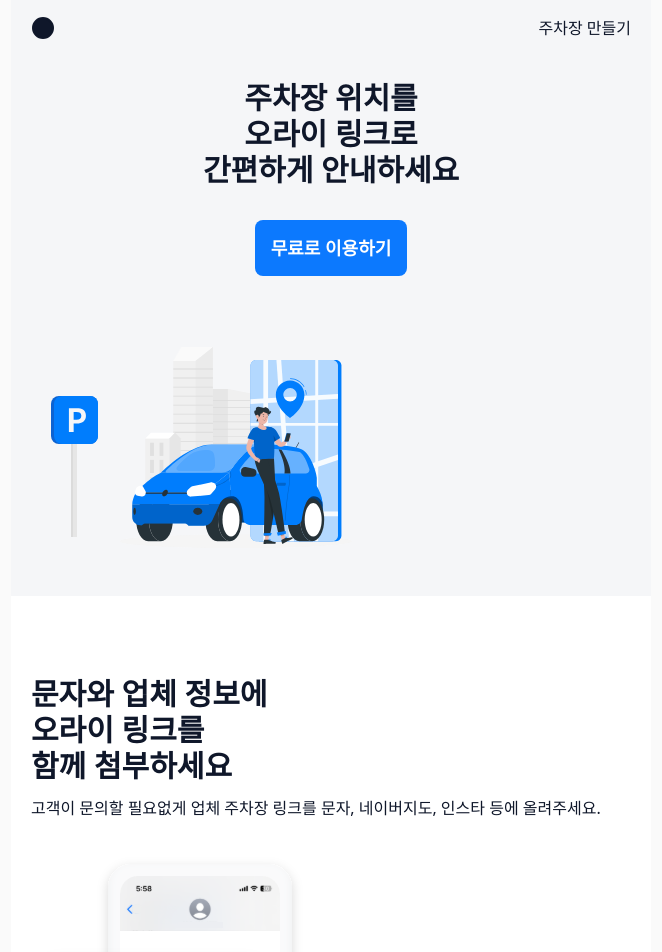
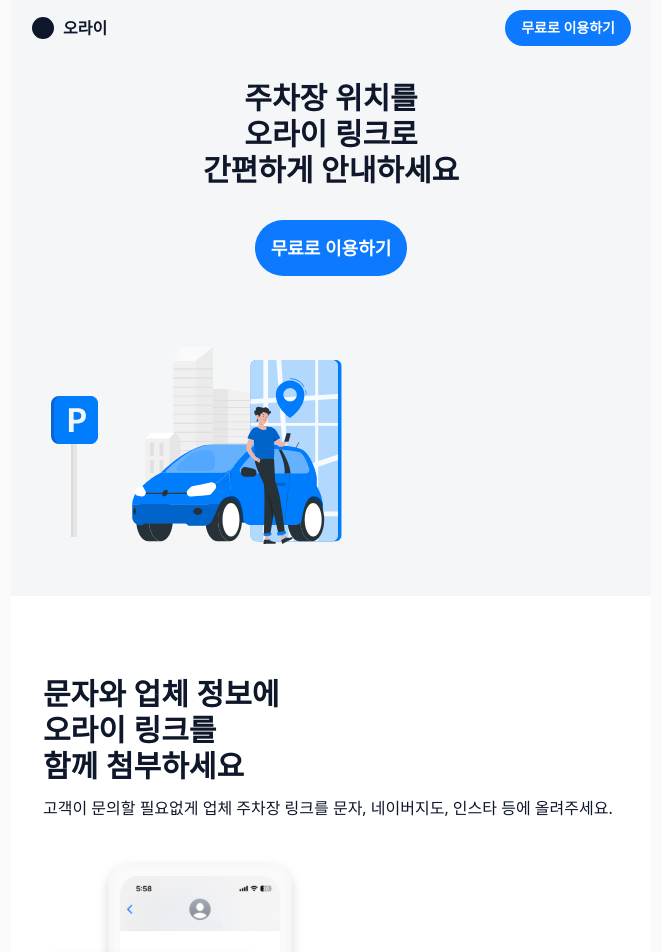
Before and after one commit to bepyan/alright, a Next.js app: page / in a window 1280 px wide. Shown: the top 952 px of the page, without its empty margins (309-971 px from the left). Built offline with nearby package versions, Linux system fonts and the light colour scheme; no server answers; a web font is replaced by a local one.

Commit message:
🚧 Landing Header

```diff
--- a/src/pages/index.tsx
+++ b/src/pages/index.tsx
@@ -10,9 +10,14 @@ export default function Page() {
 
   return (
     <>
-      <HeaderNav className='flex h-14 items-center justify-between'>
-        <Icons.Logo className='h-6 w-6' />
-        <div onClick={() => router.push('/create')}>주차장 만들기</div>
+      <HeaderNav className='h-14'>
+        <div className='flex items-center gap-2'>
+          <Icons.Logo className='h-6 w-6' />
+          <span className='font-bold'>오라이</span>
+        </div>
+        <Button size='sm' rounded='full' onClick={() => router.push('/create')}>
+          무료로 이용하기
+        </Button>
       </HeaderNav>
       <main className=''>
         <SectionOne />
@@ -26,6 +31,8 @@ export default function Page() {
 }
 
 function SectionOne() {
+  const router = useRouter();
+
   return (
     <div className='bg-al-gray-100 pt-20 text-center'>
       <h2 className='text-3xl font-bold'>
@@ -36,7 +43,7 @@ function SectionOne() {
         간편하게 안내하세요
       </h2>
 
-      <Button size='default' className='mt-8'>
+      <Button rounded='full' className='mt-8' onClick={() => router.push('/create')}>
         무료로 이용하기
       </Button>
 
@@ -48,7 +55,7 @@ function SectionOne() {
 function SectionTwo() {
   return (
     <div className='pt-20'>
-      <div className='px-container'>
+      <div className='px-8'>
         <h2 className='text-3xl font-bold'>
           문자와 업체 정보에
           <br />
@@ -68,7 +75,7 @@ function SectionTwo() {
 function SectionTree() {
   return (
     <div className='pt-20' style={{ backgroundColor: '#EDF3FB' }}>
-      <div className='px-container'>
+      <div className='px-8'>
         <div className='inline-flex h-9 items-center justify-start rounded-lg bg-black px-3'>
           <span className='text-sm font-bold text-white'>PRO요금</span>
         </div>
@@ -90,7 +97,7 @@ function SectionTree() {
 function SectionFour() {
   return (
     <div className='pt-20'>
-      <div className='px-container'>
+      <div className='px-8'>
         <div className='inline-flex h-9 items-center justify-start rounded-lg bg-black px-3'>
           <span className='text-sm font-bold text-white'>PRO요금</span>
         </div>
@@ -100,8 +107,8 @@ function SectionFour() {
           주차할인 서비스
         </h2>
         <p className='mt-3'>
-          직접 주차 할인해드리느라 불편하셨죠? 한번 설정해놓으면 오라이 링크 문자를 받은 손님은
-          자동주차할인을 받을 수 있어요.
+          직접 주차 할인해드리느라 불편하셨죠? <br />
+          한번 설정해놓으면 오라이 링크 문자를 받은 손님은 자동주차할인을 받을 수 있어요.
         </p>
       </div>
 
--- a/src/ui/Button.tsx
+++ b/src/ui/Button.tsx
@@ -4,7 +4,7 @@ import * as React from 'react';
 import { cn } from '~/lib/utils';
 
 export const buttonVariants = cva(
-  'active:opacity-90 transition-opacity inline-flex items-center justify-center rounded-lg text-lg font-bold select-none focus:outline-none disabled:opacity-50 disabled:pointer-events-none cursor-pointer',
+  'active:opacity-90 transition-opacity inline-flex items-center justify-center font-bold select-none focus:outline-none disabled:opacity-50 disabled:pointer-events-none cursor-pointer',
   {
     variants: {
       variant: {
@@ -15,13 +15,19 @@ export const buttonVariants = cva(
         primeGhost: 'bg-transparent text-al-blue',
         ghost: 'bg-transparent text-al-black',
       },
+      rounded: {
+        default: 'rounded-lg',
+        full: 'rounded-full',
+      },
       size: {
-        default: 'h-14 py-2 px-4',
+        default: 'h-14 py-2 px-4 text-lg',
+        sm: 'h-9 px-4 text-sm',
         min: 'active:opacity-click',
       },
     },
     defaultVariants: {
       variant: 'default',
+      rounded: 'default',
       size: 'default',
     },
   },
@@ -32,9 +38,13 @@ export interface ButtonProps
     VariantProps<typeof buttonVariants> {}
 
 const Button = React.forwardRef<HTMLButtonElement, ButtonProps>(
-  ({ className, variant, size, ...props }, ref) => {
+  ({ className, variant, size, rounded, ...props }, ref) => {
     return (
-      <button className={cn(buttonVariants({ variant, size, className }))} ref={ref} {...props} />
+      <button
+        className={cn(buttonVariants({ variant, size, className, rounded }))}
+        ref={ref}
+        {...props}
+      />
     );
   },
 );
```
